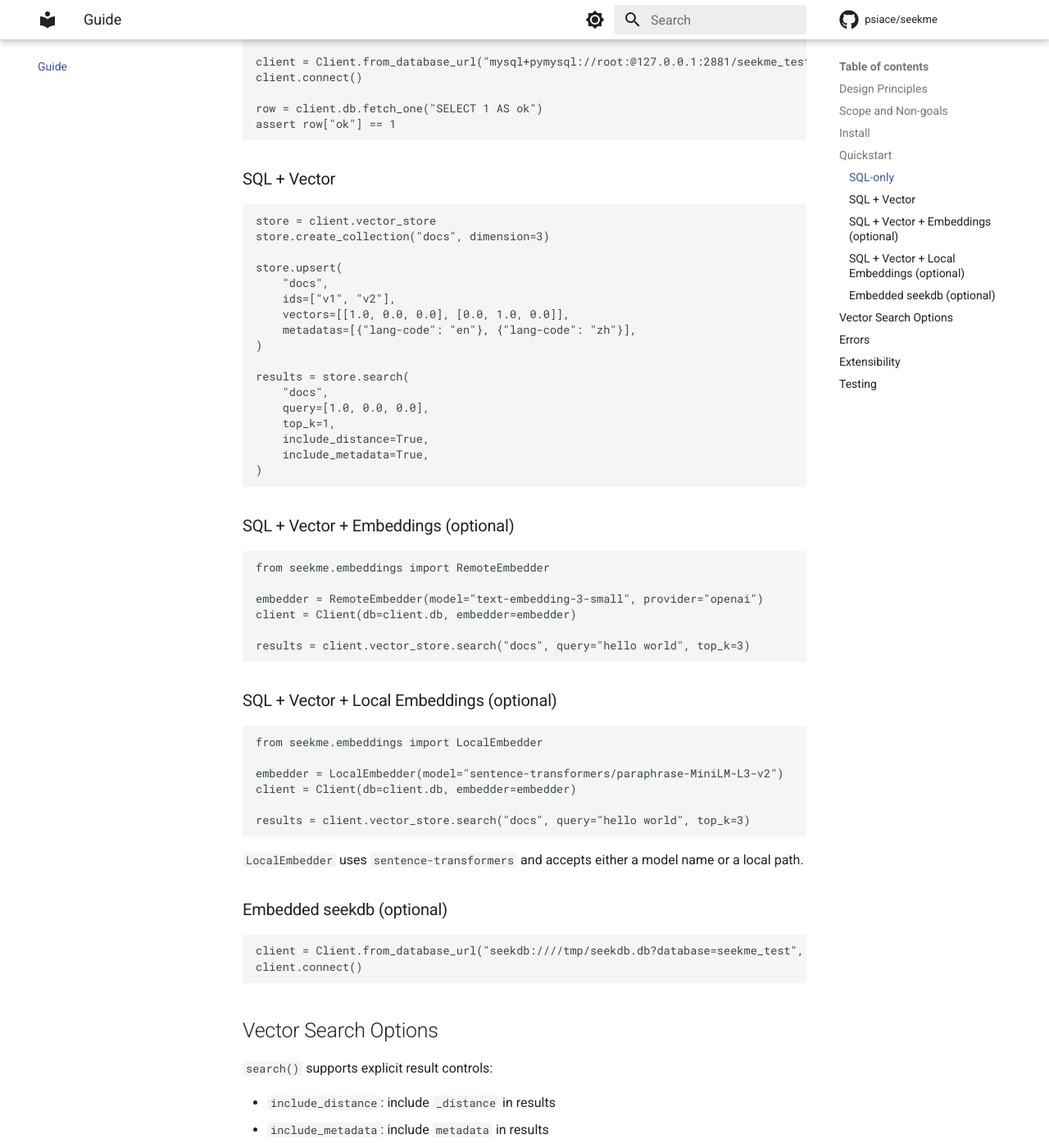
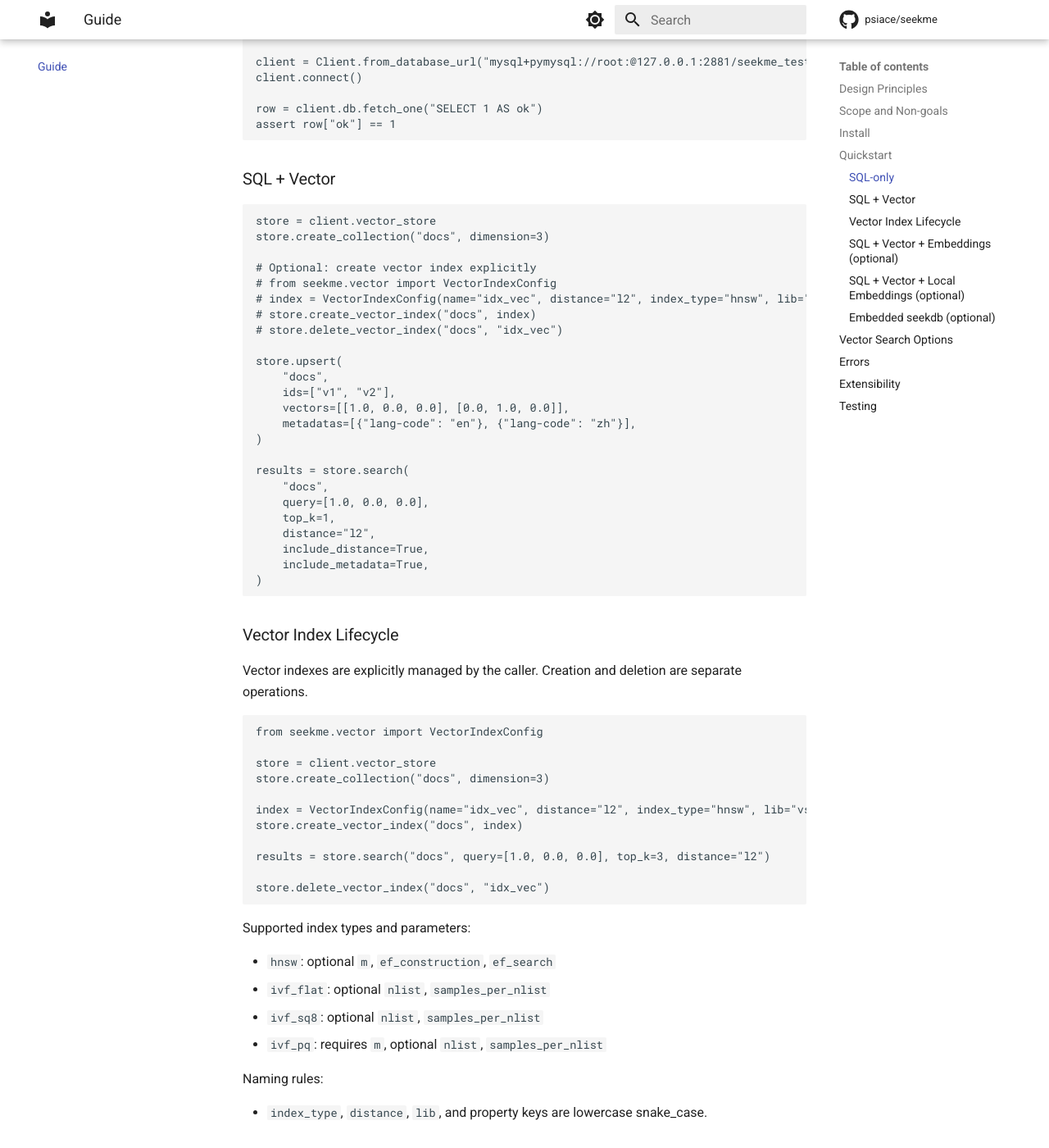
Before and after one commit to PsiACE/seekme, an MkDocs documentation site: the page built from docs/guide.md, in a window 1280 px wide and 1400 px high, scrolled down 1272 px. Shown: the whole window at 82% size. Built offline with MkDocs 1.6.1 and Material for MkDocs 9.7.7, drawn with Linux system fonts in a browser that asks for light colours; comment, search, counter and statistics services are not loaded; some of the changed text lies outside the part shown.

Commit message:
docs: document vector index lifecycle

````diff
--- a/docs/guide.md
+++ b/docs/guide.md
@@ -57,6 +57,12 @@ assert row["ok"] == 1
 store = client.vector_store
 store.create_collection("docs", dimension=3)
 
+# Optional: create vector index explicitly
+# from seekme.vector import VectorIndexConfig
+# index = VectorIndexConfig(name="idx_vec", distance="l2", index_type="hnsw", lib="vsag")
+# store.create_vector_index("docs", index)
+# store.delete_vector_index("docs", "idx_vec")
+
 store.upsert(
     "docs",
     ids=["v1", "v2"],
@@ -68,10 +74,40 @@ results = store.search(
     "docs",
     query=[1.0, 0.0, 0.0],
     top_k=1,
+    distance="l2",
     include_distance=True,
     include_metadata=True,
 )
 ```
+
+### Vector Index Lifecycle
+
+Vector indexes are explicitly managed by the caller. Creation and deletion are separate operations.
+
+```python
+from seekme.vector import VectorIndexConfig
+
+store = client.vector_store
+store.create_collection("docs", dimension=3)
+
+index = VectorIndexConfig(name="idx_vec", distance="l2", index_type="hnsw", lib="vsag")
+store.create_vector_index("docs", index)
+
+results = store.search("docs", query=[1.0, 0.0, 0.0], top_k=3, distance="l2")
+
+store.delete_vector_index("docs", "idx_vec")
+```
+
+Supported index types and parameters:
+
+- `hnsw`: optional `m`, `ef_construction`, `ef_search`
+- `ivf_flat`: optional `nlist`, `samples_per_nlist`
+- `ivf_sq8`: optional `nlist`, `samples_per_nlist`
+- `ivf_pq`: requires `m`, optional `nlist`, `samples_per_nlist`
+
+Naming rules:
+
+- `index_type`, `distance`, `lib`, and property keys are lowercase snake_case.
 
 ### SQL + Vector + Embeddings (optional)
 
@@ -81,7 +117,7 @@ from seekme.embeddings import RemoteEmbedder
 embedder = RemoteEmbedder(model="text-embedding-3-small", provider="openai")
 client = Client(db=client.db, embedder=embedder)
 
-results = client.vector_store.search("docs", query="hello world", top_k=3)
+results = client.vector_store.search("docs", query="hello world", top_k=3, distance="l2")
 ```
 
 ### SQL + Vector + Local Embeddings (optional)
@@ -92,7 +128,7 @@ from seekme.embeddings import LocalEmbedder
 embedder = LocalEmbedder(model="sentence-transformers/paraphrase-MiniLM-L3-v2")
 client = Client(db=client.db, embedder=embedder)
 
-results = client.vector_store.search("docs", query="hello world", top_k=3)
+results = client.vector_store.search("docs", query="hello world", top_k=3, distance="l2")
 ```
 
 `LocalEmbedder` uses `sentence-transformers` and accepts either a model name or a local path.
@@ -108,6 +144,7 @@ client.connect()
 
 `search()` supports explicit result controls:
 
+- `distance`: distance metric or function name (required)
 - `include_distance`: include `_distance` in results
 - `include_metadata`: include `metadata` in results
 - `return_fields`: explicit columns to return (overrides `include_metadata`)
@@ -116,6 +153,7 @@ client.connect()
 Notes:
 - `return_fields` must contain real table columns (for example `id`, custom columns).
 - `include_distance` still controls `_distance` even when `return_fields` is set.
+- `distance` is always required. Keep it consistent with the index configuration you chose.
 - `where` performs equality filtering on metadata with any string key.
 - `where` values set to `None` match missing or null.
 - Use SQL directly for complex filters (range/like/logical combinations).
````
Also changed, not shown: AGENTS.md (added, +74 -0 lines), README.md (+6 -2 lines), docs/index.md (+6 -2 lines).
